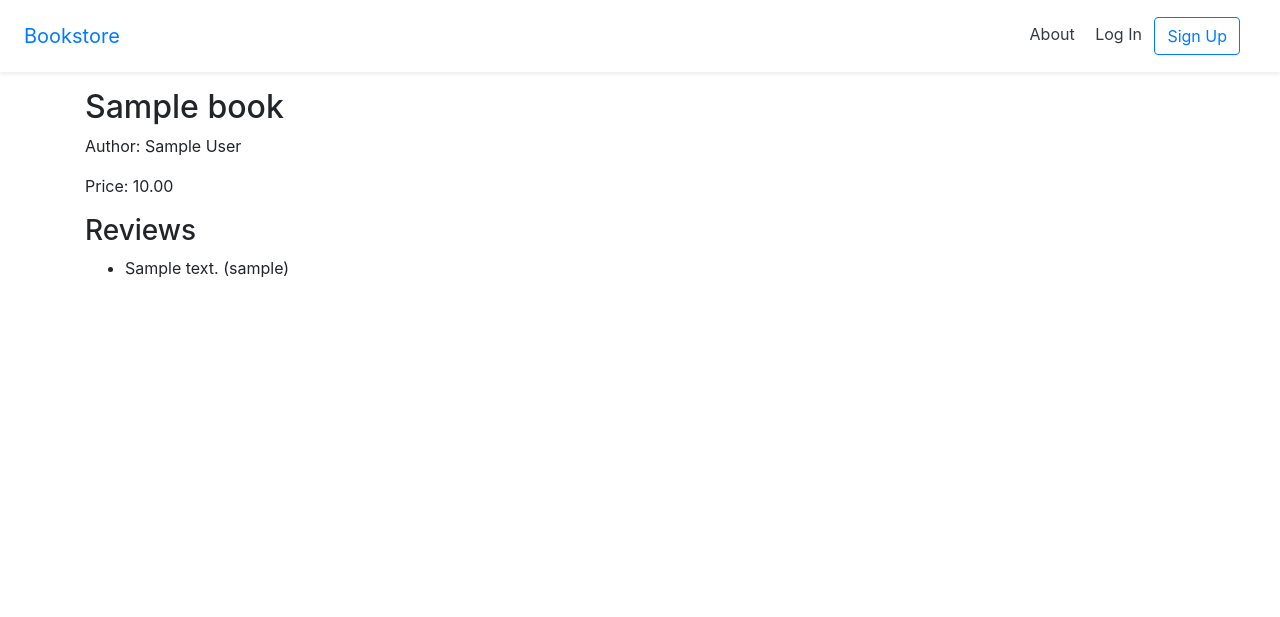
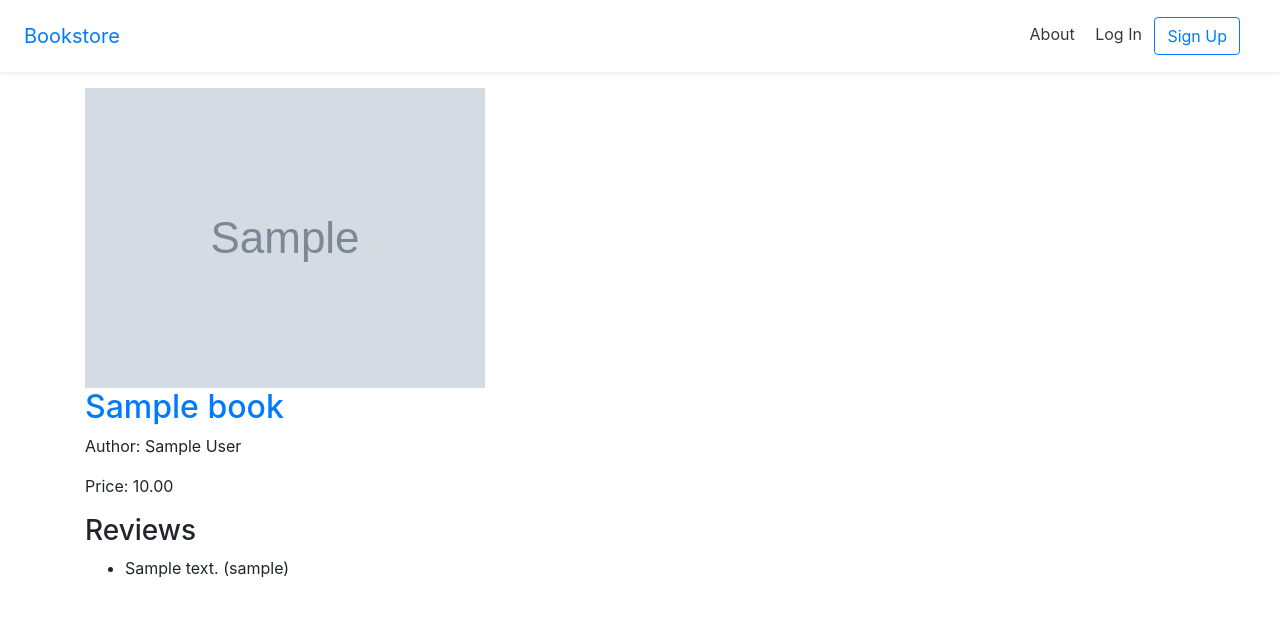
Before and after one commit to marcel-lagoda/bookstore_prj, a Django app: page /books/00000000-0000-0000-0000-000000000001 in a window 1280 px wide. Shown: the top 617 px of the page. Run offline with Django 3.2, Linux system fonts and the light colour scheme; tables that the repository leaves empty hold one stand-in row (values such as "Sample post"); grey boxes marked "Sample" are stand-in pictures; some libraries are stand-ins or nearby versions.

Commit message:
Update book_detail to display book cover if present

```diff
--- a/templates/books/book_detail.html
+++ b/templates/books/book_detail.html
@@ -5,7 +5,10 @@
 {% block content %}
 
 <div class="book-detail">
-  <h2>{{ book.title }}</h2>
+  {% if book.cover %}
+  <img class="bookcover" src="{{ book.cover.url }}" alt="{{ book.title }}">
+  {% endif %}
+  <h2><a href="">{{ book.title }}</a></h2>
   <p>Author: {{ book.author }}</p>
   <p>Price: {{ book.price }}</p>
   <div>
```
